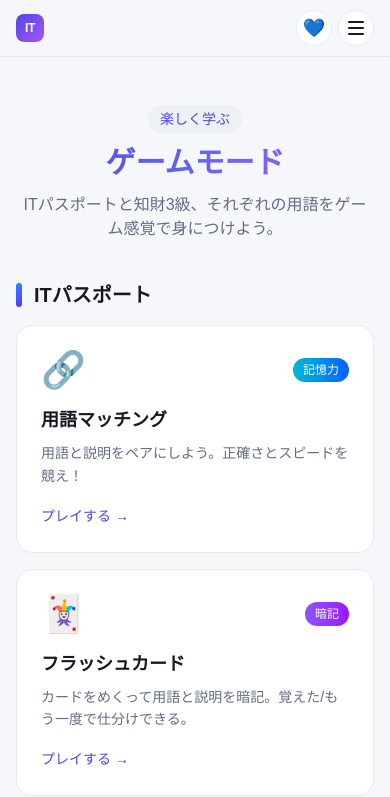
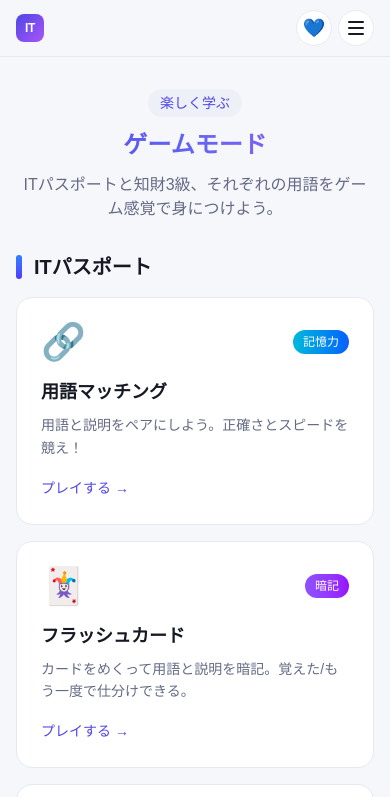
Before and after one commit to muratodesu-dotcom/it-passport, a Next.js app: page /games in a window 390 px wide. Shown: the top 797 px of the page. Built offline with nearby package versions, Linux system fonts and the light colour scheme.

Commit message:
Consistent mobile spacing on games hub and study pulse
Match the homepage's responsive spacing scale: smaller vertical
padding/margins and heading size on phones, expanding from sm up.

```diff
--- a/src/app/games/page.tsx
+++ b/src/app/games/page.tsx
@@ -48,12 +48,12 @@ const exams: { id: ExamType; accent: string }[] = [
 
 export default function GamesHub() {
   return (
-    <div className="max-w-4xl mx-auto px-4 py-12">
-      <header className="mb-10 text-center">
+    <div className="max-w-4xl mx-auto px-4 py-8 sm:py-12">
+      <header className="mb-8 text-center sm:mb-10">
         <p className="mb-3 inline-flex rounded-full bg-[var(--badge-bg)] px-3 py-1 text-sm font-medium text-[var(--primary)]">
           楽しく学ぶ
         </p>
-        <h1 className="text-3xl font-bold mb-3 bg-clip-text text-transparent" style={{ backgroundImage: `linear-gradient(to right, var(--gradient-from), var(--gradient-via), var(--gradient-to))` }}>
+        <h1 className="text-2xl font-bold mb-3 bg-clip-text text-transparent sm:text-3xl" style={{ backgroundImage: `linear-gradient(to right, var(--gradient-from), var(--gradient-via), var(--gradient-to))` }}>
           ゲームモード
         </h1>
         <p className="text-[var(--muted)] max-w-lg mx-auto">
--- a/src/components/StudyPulse.tsx
+++ b/src/components/StudyPulse.tsx
@@ -21,7 +21,7 @@ export default function StudyPulse() {
   if (streak.current === 0 && wrongCount === 0 && bookmarkCount === 0) return null;
 
   return (
-    <section className="mb-12 grid gap-4 md:grid-cols-3">
+    <section className="mb-8 sm:mb-12 grid gap-4 md:grid-cols-3">
       <div className="rounded-2xl border border-[var(--card-border)] bg-[var(--card)] p-5 shadow-sm">
         <div className="flex items-center justify-between mb-2">
           <span className="text-xs font-medium text-[var(--muted)]">連続学習</span>
```
